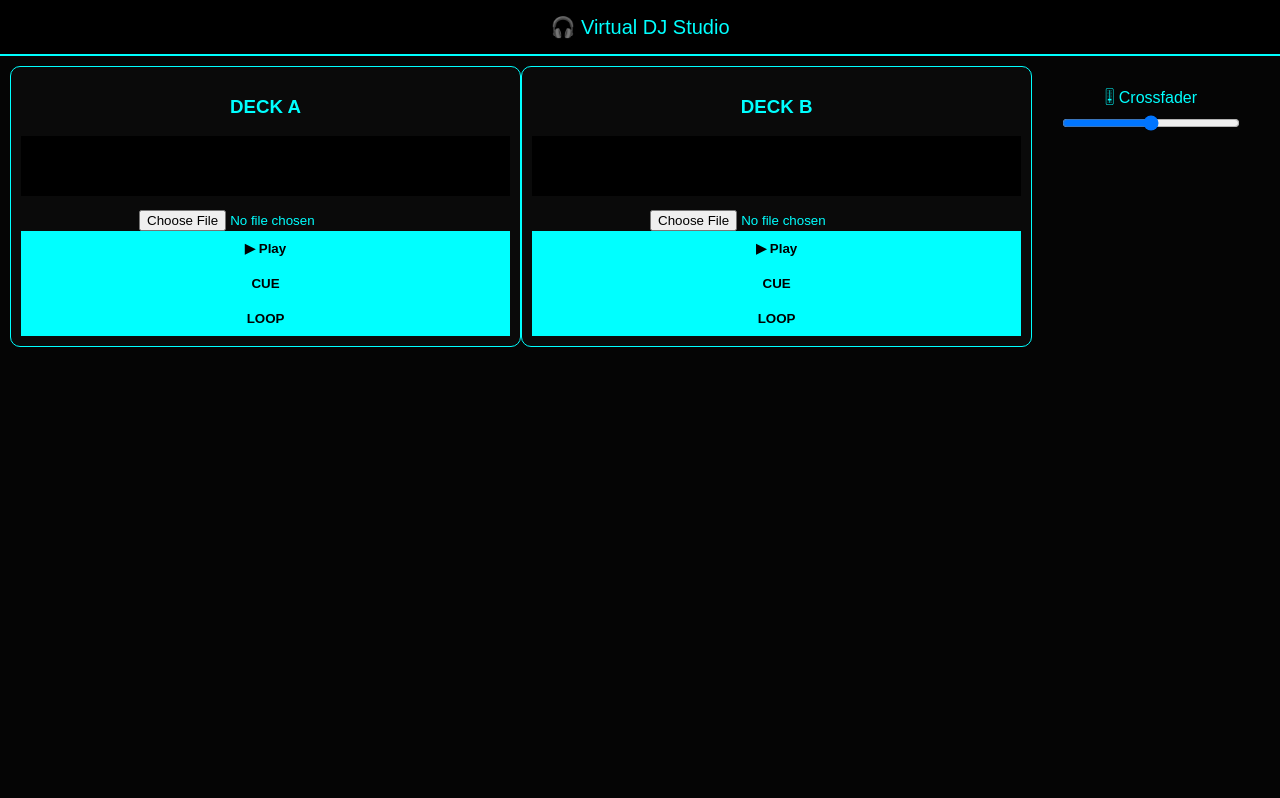
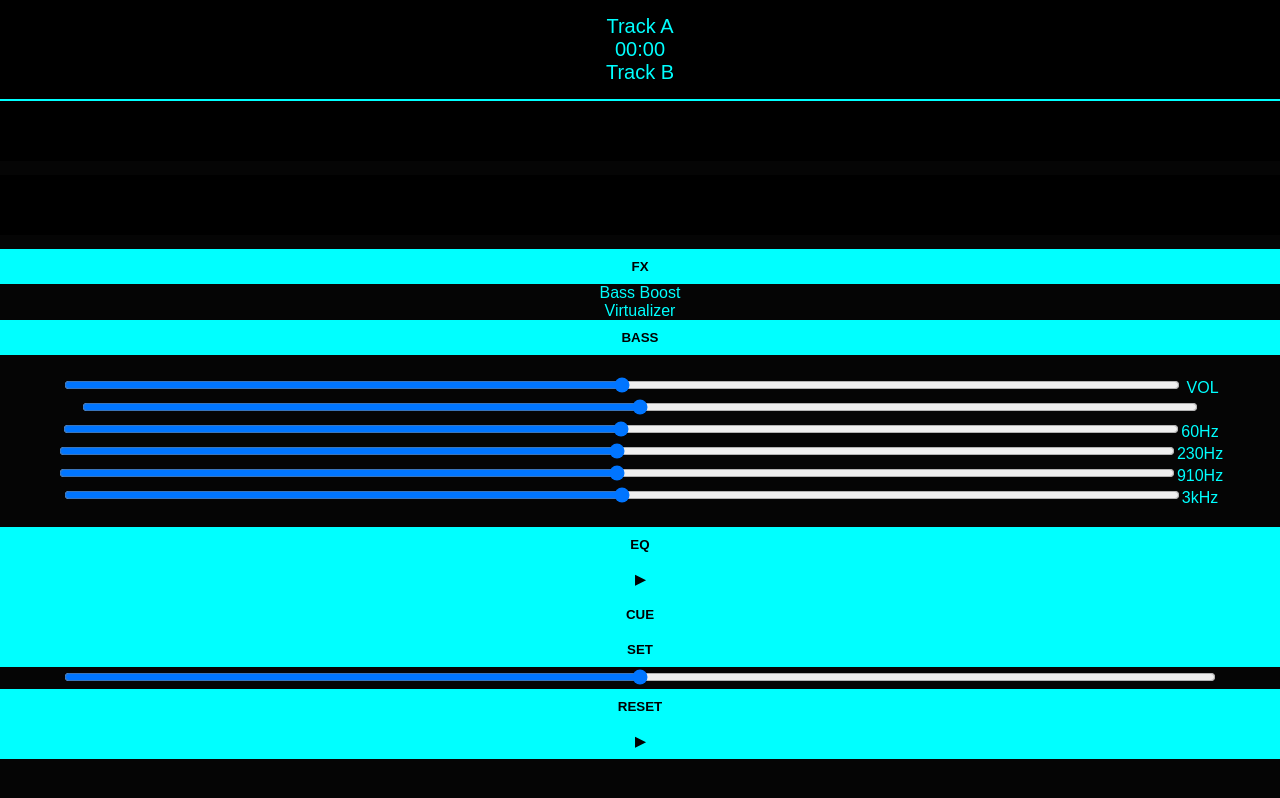
Before and after one commit to Adityamkweb/Dj-studio-, a plain HTML site: page index.html in a window 1280 px wide. Drawn offline with Linux system fonts and the light colour scheme.

Commit message:
Refactor DJ Studio layout with new header and panels

```diff
--- a/index.html
+++ b/index.html
@@ -8,41 +8,68 @@
 </head>
 
 <body>
+<header class="top">
+  <div class="track left">Track A</div>
+  <div class="time">00:00</div>
+  <div class="track right">Track B</div>
+</header>
 
-<header>🎧 Virtual DJ Studio</header>
+<div class="wavebars">
+  <canvas id="waveA"></canvas>
+  <canvas id="waveB"></canvas>
+</div>
 
-<div class="dj">
+<div class="dj-console">
 
-  <!-- DECK A -->
-  <div class="deck">
-    <h3>DECK A</h3>
-    <canvas id="waveA"></canvas>
-    <input type="file" accept="audio/*" id="fileA">
-    <button onclick="playDeck('A')">▶ Play</button>
-    <div class="controls">
-  <button onclick="cue('B')">CUE</button>
-  <button onclick="loop('B')">LOOP</button>
+  <!-- LEFT PANEL -->
+  <div class="panel">
+    <button class="fx">FX</button>
+
+    <div class="knob">
+      <span>Bass Boost</span>
+    </div>
+
+    <div class="knob">
+      <span>Virtualizer</span>
+    </div>
+
+    <button class="bass-btn">BASS</button>
+  </div>
+
+  <!-- CENTER MIXER -->
+  <div class="mixer">
+    <div class="vol">
+      <input type="range" orient="vertical">
+      <span>VOL</span>
+      <input type="range" orient="vertical">
+    </div>
+
+    <div class="eq">
+      <input type="range"><label>60Hz</label>
+      <input type="range"><label>230Hz</label>
+      <input type="range"><label>910Hz</label>
+      <input type="range"><label>3kHz</label>
     </div>
   </div>
 
-  <!-- DECK B -->
-  <div class="deck">
-    <h3>DECK B</h3>
-    <canvas id="waveB"></canvas>
-    <input type="file" accept="audio/*" id="fileB">
-    <button onclick="playDeck('B')">▶ Play</button>
-    <div class="controls">
-  <button onclick="cue('A')">CUE</button>
-  <button onclick="loop('A')">LOOP</button>
+  <!-- RIGHT PANEL -->
+  <div class="panel">
+    <button class="eq-btn">EQ</button>
+    <div class="slider neon"></div>
+  </div>
+
 </div>
 
-  </div>
+<footer class="bottom">
+  <button>▶</button>
+  <button>CUE</button>
+  <button>SET</button>
 
-<div class="mixer">
-  <label>🎚 Crossfader</label>
-  <input type="range" min="0" max="100" value="50" id="cross">
-</div>
+  <input type="range" id="crossfader">
 
-<script src="app.js"></script>
+  <button>RESET</button>
+  <button>▶</button>
+</footer>
+
 </body>
 </html>
```
